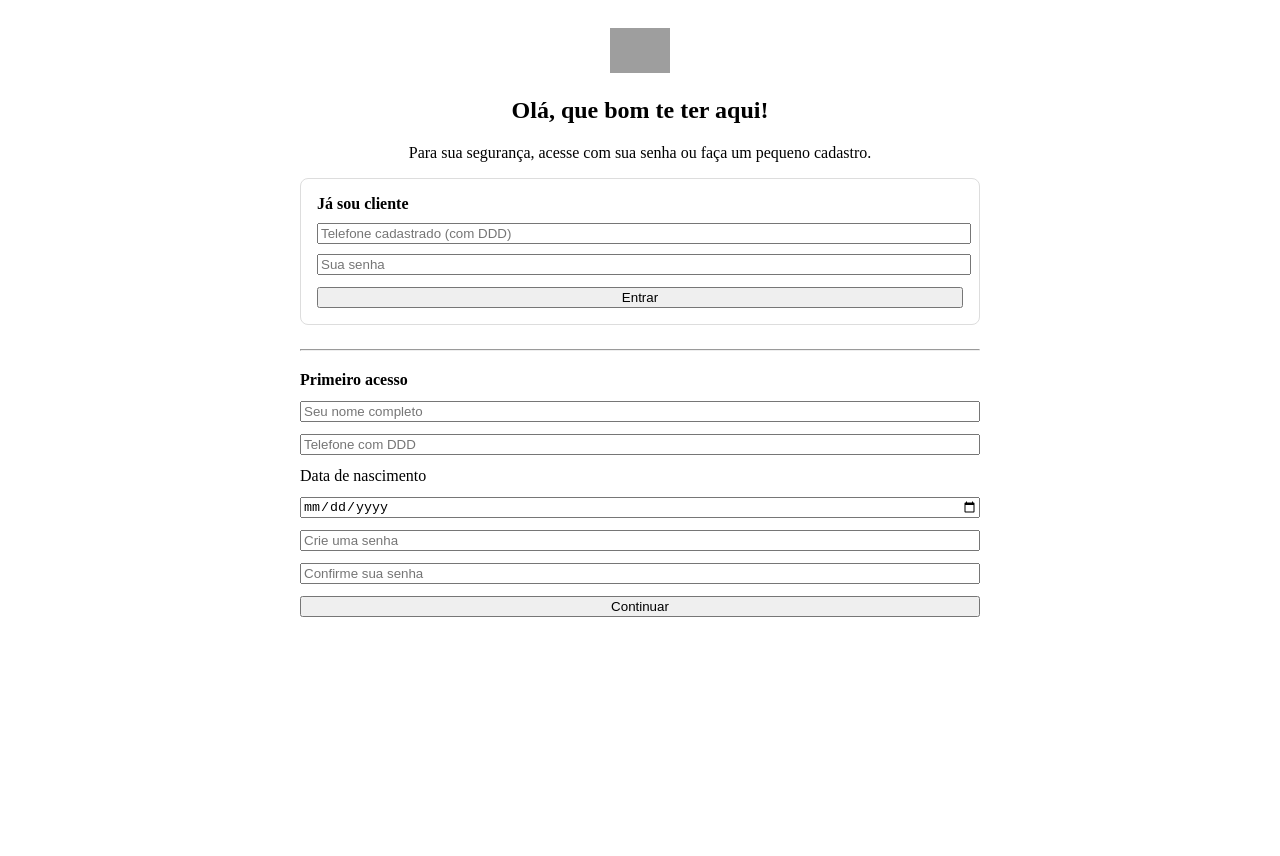
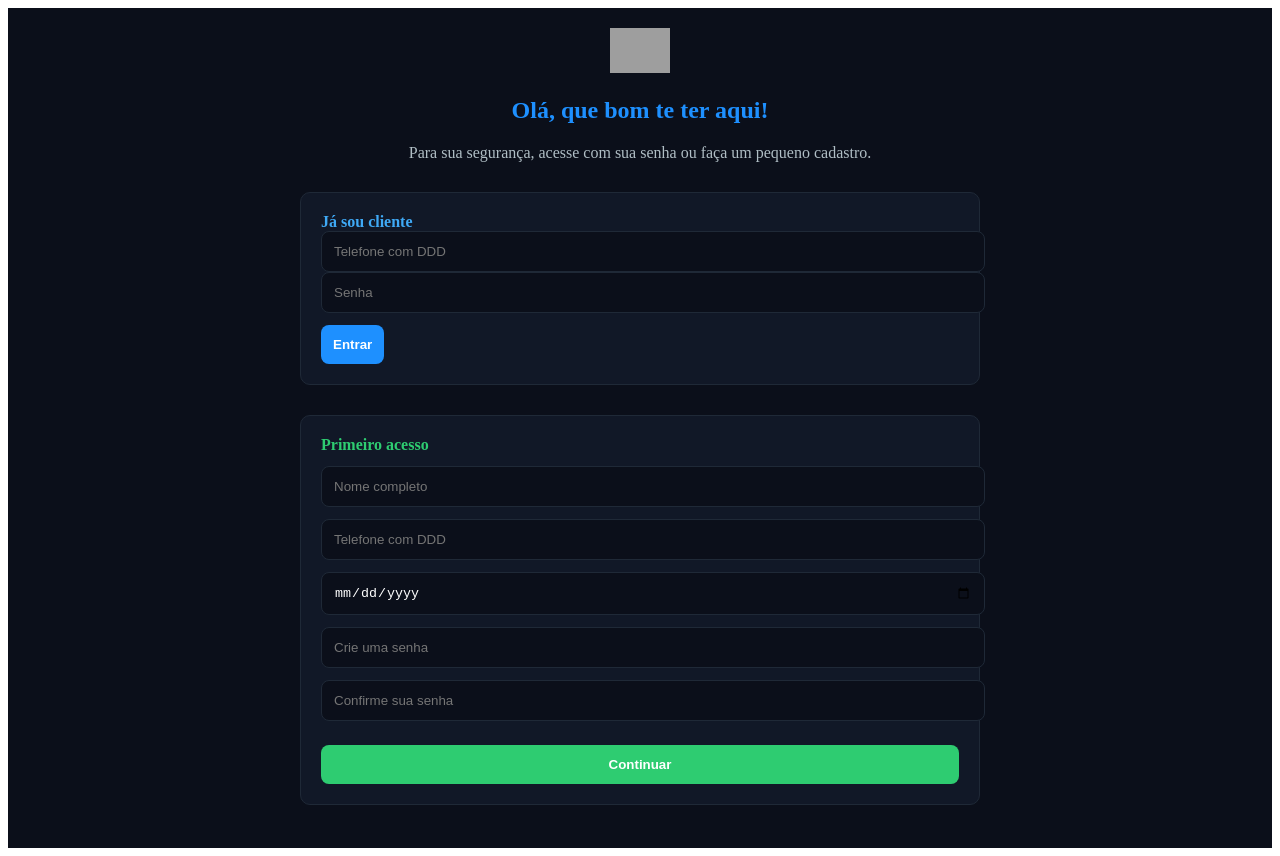
Before and after one commit to AdilsonStewart/CorujinhaLegal, a React (Create React App) app: page /sou-cliente in a window 1280 px wide. Before the commit the page ends 800 px from the top, so only its background shows below. Built offline with nearby package versions, Linux system fonts and the light colour scheme; grey boxes are pictures that could not be loaded.

Commit message:
Refactor ClientIdentifyPage for better validation
Refactor login and registration logic, improve validation checks, and update UI elements.

```diff
--- a/src/screens/ClientIdentifyPage.js
+++ b/src/screens/ClientIdentifyPage.js
@@ -11,11 +11,9 @@ import {
 const sanitizePhone = (s = "") => (s || "").toString().replace(/\D/g, "");
 
 const ClientIdentifyPage = () => {
-  // 🔐 LOGIN (somente telefone + senha)
   const [loginTelefone, setLoginTelefone] = useState("");
   const [loginSenha, setLoginSenha] = useState("");
 
-  // 🆕 CADASTRO
   const [cadNome, setCadNome] = useState("");
   const [cadTelefone, setCadTelefone] = useState("");
   const [cadNascimento, setCadNascimento] = useState("");
@@ -24,7 +22,6 @@ const ClientIdentifyPage = () => {
 
   const [loading, setLoading] = useState(false);
 
-  // 🔐 CLIENTE EXISTENTE → LOGIN
   const entrarCliente = async () => {
     const telClean = sanitizePhone(loginTelefone);
 
@@ -32,14 +29,12 @@ const ClientIdentifyPage = () => {
       alert("Informe o telefone cadastrado com DDD.");
       return;
     }
-
     if (!loginSenha) {
       alert("Informe sua senha.");
       return;
     }
 
     setLoading(true);
-
     try {
       const q = query(
         collection(db, "Clientes"),
@@ -53,7 +48,6 @@ const ClientIdentifyPage = () => {
       }
 
       const cliente = snap.docs[0].data();
-
       if (cliente.senha !== loginSenha) {
         alert("Senha incorreta.");
         return;
@@ -64,36 +58,19 @@ const ClientIdentifyPage = () => {
       window.location.href = "/minhas-mensagens";
 
     } catch (err) {
-      console.error("ERRO LOGIN:", err);
       alert("Erro ao validar acesso.");
     } finally {
       setLoading(false);
     }
   };
 
-  // 🆕 NOVO CLIENTE → CADASTRO
   const cadastrarNovoCliente = async (e) => {
     e.preventDefault();
 
     const telClean = sanitizePhone(cadTelefone);
 
-    if (!cadNome.trim()) {
-      alert("Informe seu nome.");
-      return;
-    }
-
-    if (!telClean || telClean.length < 10) {
-      alert("Telefone inválido.");
-      return;
-    }
-
-    if (!cadNascimento) {
-      alert("Informe sua data de nascimento.");
-      return;
-    }
-
-    if (!cadSenha || !cadConfirmaSenha) {
-      alert("Crie e confirme sua senha.");
+    if (!cadNome || !telClean || !cadNascimento || !cadSenha) {
+      alert("Preencha todos os campos.");
       return;
     }
 
@@ -103,7 +80,6 @@ const ClientIdentifyPage = () => {
     }
 
     setLoading(true);
-
     try {
       await addDoc(collection(db, "Clientes"), {
         nome: cadNome,
@@ -117,8 +93,7 @@ const ClientIdentifyPage = () => {
       localStorage.setItem("clienteNome", cadNome);
       window.location.href = "/servicos";
 
-    } catch (err) {
-      console.error("ERRO CADASTRO:", err);
+    } catch {
       alert("Erro ao criar cadastro.");
     } finally {
       setLoading(false);
@@ -126,111 +101,128 @@ const ClientIdentifyPage = () => {
   };
 
   return (
-    <div style={{ padding: 20, maxWidth: 680, margin: "0 auto" }}>
+    <div style={{
+      minHeight: "100vh",
+      background: "#0B0F1A",
+      color: "#FFFFFF",
+      padding: 20
+    }}>
+      <div style={{ maxWidth: 680, margin: "0 auto" }}>
 
-      {/* 🦉 GIF DE BOAS-VINDAS */}
-      <div style={{ textAlign: "center", marginBottom: 8 }}>
+        {/* GIF */}
+        <div style={{ textAlign: "center", marginBottom: 10 }}>
           <img
             src="https://media1.giphy.com/media/v1.Y2lkPTc5MGI3NjExcGp4emIxbG56aTN6d3Z2NXJobG81cHZubm51dDFpNDNmbTY4c3k0YyZlcD12MV9pbnRlcm5hbF9naWZfYnlfaWQmY3Q9cw/koQc8mBoKI1zRmQFvF/giphy.gif"
             alt="Bem-vindo"
-          style={{ width: 60, height: "auto" }}
+            style={{ width: 60 }}
           />
         </div>
 
-      <h2 style={{ textAlign: "center" }}>
+        <h2 style={{ textAlign: "center", color: "#1E90FF" }}>
           Olá, que bom te ter aqui!
         </h2>
 
-      <p style={{ textAlign: "center" }}>
+        <p style={{
+          textAlign: "center",
+          color: "#B0BEC5",
+          marginBottom: 30
+        }}>
           Para sua segurança, acesse com sua senha ou faça um pequeno cadastro.
         </p>
 
-      {/* 🔐 JÁ SOU CLIENTE */}
-      <div
-        style={{
-          marginBottom: 24,
-          padding: 16,
-          border: "1px solid #ddd",
-          borderRadius: 8
-        }}
-      >
-        <strong>Já sou cliente</strong>
+        {/* LOGIN */}
+        <div style={{
+          background: "#111827",
+          padding: 20,
+          borderRadius: 10,
+          border: "1px solid #1F2937",
+          marginBottom: 30
+        }}>
+          <strong style={{ color: "#3FA9F5" }}>Já sou cliente</strong>
 
           <input
             type="tel"
-          placeholder="Telefone cadastrado (com DDD)"
+            placeholder="Telefone com DDD"
             value={loginTelefone}
             onChange={(e) => setLoginTelefone(e.target.value)}
-          style={{ width: "100%", marginTop: 10 }}
+            style={inputStyle}
           />
 
           <input
             type="password"
-          placeholder="Sua senha"
+            placeholder="Senha"
             value={loginSenha}
             onChange={(e) => setLoginSenha(e.target.value)}
-          style={{ width: "100%", marginTop: 10 }}
+            style={inputStyle}
           />
 
-        <button
-          onClick={entrarCliente}
-          disabled={loading}
-          style={{ marginTop: 12, width: "100%" }}
-        >
+          <button onClick={entrarCliente} disabled={loading} style={btnPrimary}>
             {loading ? "Entrando..." : "Entrar"}
           </button>
         </div>
 
-      <hr />
-
-      {/* 🆕 PRIMEIRO ACESSO */}
+        {/* CADASTRO */}
         <form
           onSubmit={cadastrarNovoCliente}
-        style={{ display: "grid", gap: 12, marginTop: 20 }}
+          style={{
+            background: "#111827",
+            padding: 20,
+            borderRadius: 10,
+            border: "1px solid #1F2937",
+            display: "grid",
+            gap: 12
+          }}
         >
-        <strong>Primeiro acesso</strong>
+          <strong style={{ color: "#2ECC71" }}>Primeiro acesso</strong>
 
-        <input
-          type="text"
-          placeholder="Seu nome completo"
-          value={cadNome}
-          onChange={(e) => setCadNome(e.target.value)}
-        />
+          <input type="text" placeholder="Nome completo" value={cadNome}
+            onChange={(e) => setCadNome(e.target.value)} style={inputStyle} />
 
-        <input
-          type="tel"
-          placeholder="Telefone com DDD"
-          value={cadTelefone}
-          onChange={(e) => setCadTelefone(e.target.value)}
-        />
+          <input type="tel" placeholder="Telefone com DDD" value={cadTelefone}
+            onChange={(e) => setCadTelefone(e.target.value)} style={inputStyle} />
 
-        <label>Data de nascimento</label>
-        <input
-          type="date"
-          value={cadNascimento}
-          onChange={(e) => setCadNascimento(e.target.value)}
-        />
+          <input type="date" value={cadNascimento}
+            onChange={(e) => setCadNascimento(e.target.value)} style={inputStyle} />
 
-        <input
-          type="password"
-          placeholder="Crie uma senha"
-          value={cadSenha}
-          onChange={(e) => setCadSenha(e.target.value)}
-        />
+          <input type="password" placeholder="Crie uma senha" value={cadSenha}
+            onChange={(e) => setCadSenha(e.target.value)} style={inputStyle} />
 
-        <input
-          type="password"
-          placeholder="Confirme sua senha"
-          value={cadConfirmaSenha}
-          onChange={(e) => setCadConfirmaSenha(e.target.value)}
-        />
+          <input type="password" placeholder="Confirme sua senha" value={cadConfirmaSenha}
+            onChange={(e) => setCadConfirmaSenha(e.target.value)} style={inputStyle} />
 
-        <button type="submit" disabled={loading}>
+          <button type="submit" disabled={loading} style={btnSuccess}>
             {loading ? "Criando cadastro..." : "Continuar"}
           </button>
         </form>
+
+      </div>
     </div>
   );
 };
 
+const inputStyle = {
+  width: "100%",
+  padding: 12,
+  borderRadius: 8,
+  border: "1px solid #1F2937",
+  background: "#0B0F1A",
+  color: "#FFFFFF"
+};
+
+const btnPrimary = {
+  marginTop: 12,
+  padding: 12,
+  borderRadius: 8,
+  border: "none",
+  background: "#1E90FF",
+  color: "#fff",
+  fontWeight: "bold",
+  cursor: "pointer"
+};
+
+const btnSuccess = {
+  ...btnPrimary,
+  background: "#2ECC71"
+};
+
 export default ClientIdentifyPage;
```
Lines whose indentation alone changed are shown as unchanged.
